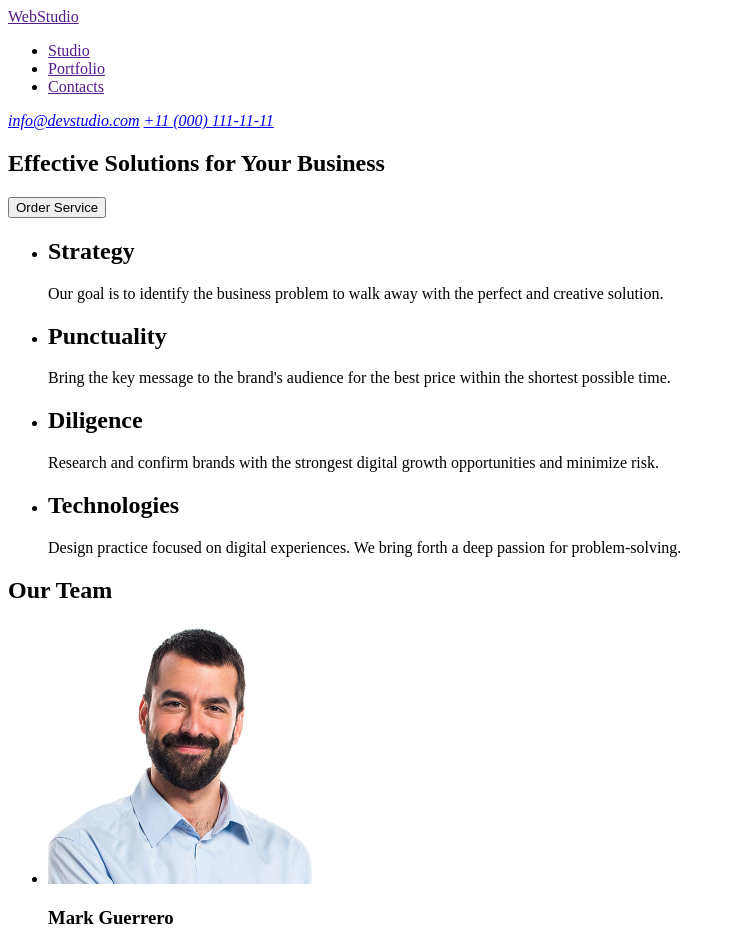
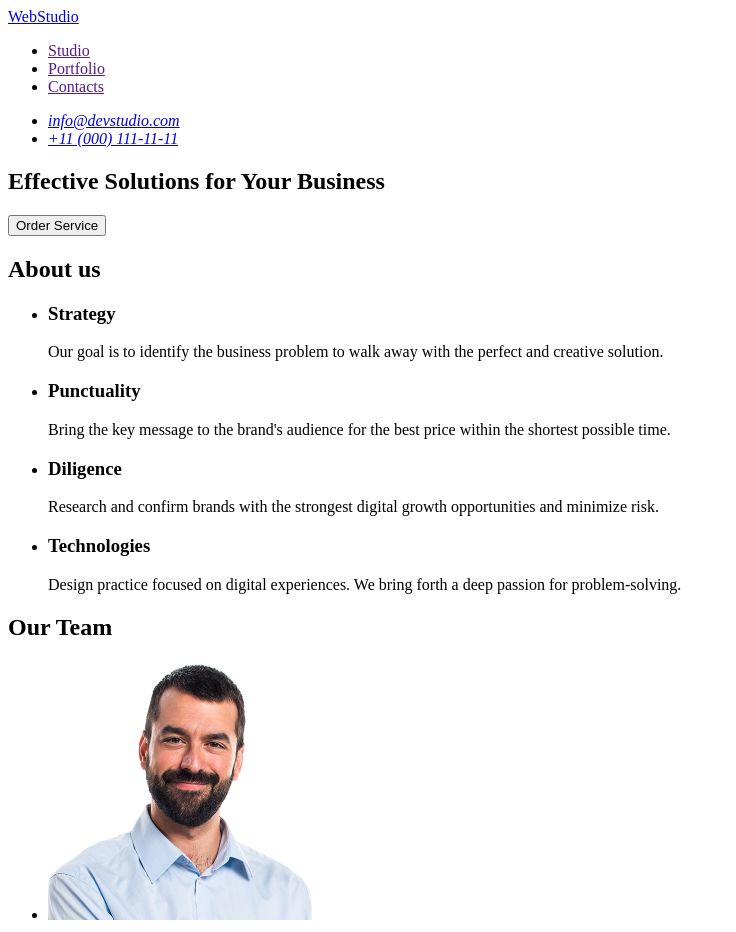
Before and after one commit to Artemholub98/goit-markup-hw-01, a plain HTML site: page index.html in a window 1280 px wide. Shown: the top 932 px of the page, without its empty margins (0-736 px from the left). Drawn offline with Linux system fonts and the light colour scheme.

Commit message:
first-project

```diff
--- a/index.html
+++ b/index.html
@@ -8,7 +8,7 @@
 <body>
     <header>
         <nav>
-        <a href="">WebStudio</a>
+        <a href="./index.html">WebStudio</a>
         <ul>
         <li><a href="">Studio</a></li>
         <li><a href="">Portfolio</a></li>
@@ -16,8 +16,10 @@
         </ul>
         </nav>
         <address>
-        <a href="mailto:info@devstudio.com" target="_blank" rel="noopener noreferrer nofollow">info@devstudio.com</a>
-        <a href="tel:+110001111111" target="_blank" rel="noopener noreferrer nofollow">+11 (000) 111-11-11</a>
+        <ul>
+        <li><a href="mailto:info@devstudio.com" target="_blank" rel="noopener noreferrer nofollow">info@devstudio.com</a></li>
+        <li><a href="tel:+110001111111" target="_blank" rel="noopener noreferrer nofollow">+11 (000) 111-11-11</a></li>
+        </ul>
         </address>
         </header>
         <main>
@@ -26,21 +28,22 @@
             <button type="button">Order Service</button>
         </section>
         <section>
+            <h2>About us</h2>
             <ul>
             <li>
-            <h2>Strategy</h2>
+            <h3>Strategy</h3>
             <p>Our goal is to identify the business
             problem to walk away with the perfect and creative solution.
             </p>
             </li>
             <li>
-            <h2>Punctuality</h2>
+            <h3>Punctuality</h3>
             <p>Bring the key message to the brand's audience for the best price within the shortest possible time.</p></li>
             <li>
-            <h2>Diligence</h2>
+            <h3>Diligence</h3>
             <p>Research and confirm brands with the strongest digital growth opportunities and minimize risk.</p></li>
             <li>
-            <h2>Technologies</h2>
+            <h3>Technologies</h3>
             <p>Design practice focused on digital experiences. We bring forth a deep passion for problem-solving.</p></li>
             </ul>
         </section>
@@ -55,6 +58,7 @@
         </section>
         </main>
         <footer>
+            <a href="./index.htm/"></a>
             <h3>WebStudio</h3>
             <p>Increase the flow of customers and sales for your business with digital marketing & growth solutions.</p>
         </footer>
```
